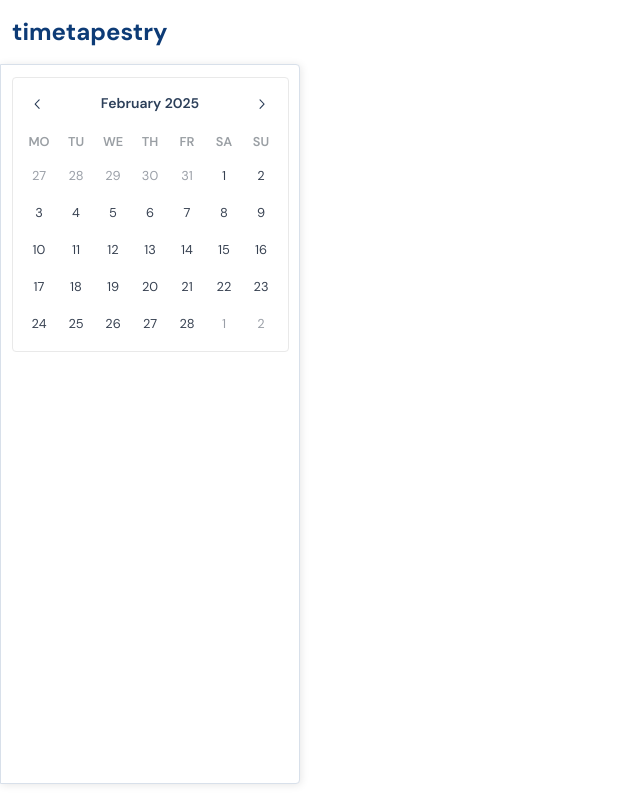
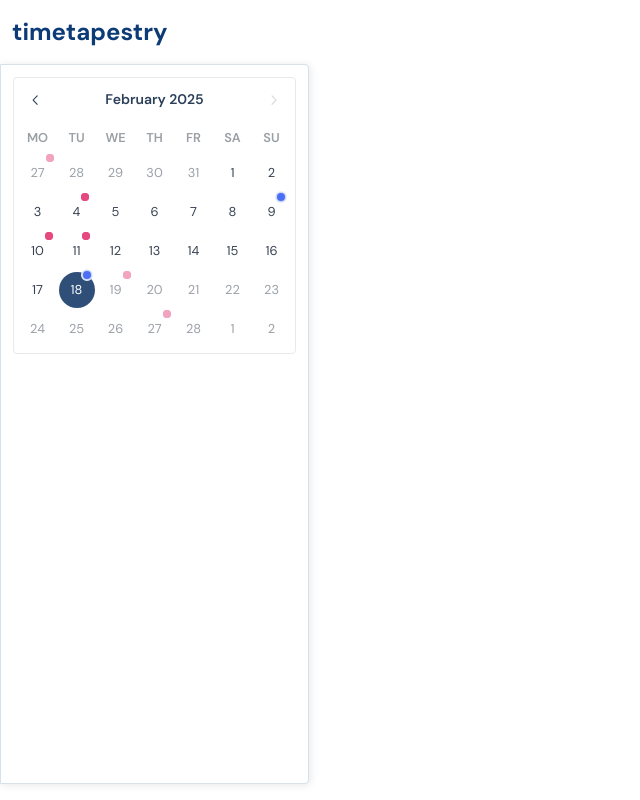
Before and after one commit to aniqatc/time-tapestry, a React (Vite) app: page / in a window 1280 px wide. Shown: the whole page, without its empty margins (0-640 px from the left). Built offline with nearby package versions, Linux system fonts and the light colour scheme.

Commit message:
cal: date limits, event indicators, useState, styling

```diff
--- a/src/components/Sidebar/Calendar.tsx
+++ b/src/components/Sidebar/Calendar.tsx
@@ -1,21 +1,53 @@
-import { DatePicker, DatePickerProps } from '@mantine/dates';
+import dayjs from 'dayjs';
+
+import { DatePicker } from '@mantine/dates';
 import { Indicator } from '@mantine/core';
 import { MantineProvider, createTheme } from '@mantine/core';
+import { useState } from 'react';
 
 import '@mantine/core/styles.css';
 import '@mantine/dates/styles.css';
-
 import '@styles/calendar.css';
 
 const theme = createTheme({
   fontFamily: 'inherit',
 });
 
+const siteEvents: number[] = [27, 10, 11, 4, 19]; // hard-coded for now
+const userEvents: number[] = [new Date().getDate(), 9]; // hard-coded for now
+
+function eventRenderer(date: Date): React.ReactNode {
+  const day: number = date.getDate();
+  const isEvent: boolean = siteEvents.includes(day);
+  const isUserEvent: boolean = userEvents.includes(day);
+
+  return (
+    <Indicator
+      withBorder
+      size={12}
+      color={isUserEvent ? 'indigo' : 'pink'}
+      disabled={!isEvent && !isUserEvent}
+      processing={isUserEvent}
+      offset={-5}
+    >
+      <div>{day}</div>
+    </Indicator>
+  );
+}
+
 export default function Calendar(): JSX.Element {
+  const [date, setDate] = useState<Date | null>(dayjs().toDate());
+
   return (
     <MantineProvider theme={theme}>
-      <div className="border-gray-light rounded-sm border p-2">
-        <DatePicker />
+      <div className="border-gray-light rounded-sm border p-1">
+        <DatePicker
+          value={date}
+          onChange={setDate}
+          minDate={dayjs().subtract(100, 'year').toDate()}
+          maxDate={dayjs().toDate()}
+          renderDay={eventRenderer}
+        />
       </div>
     </MantineProvider>
   );
--- a/src/components/Sidebar/Sidebar.tsx
+++ b/src/components/Sidebar/Sidebar.tsx
@@ -7,7 +7,7 @@ interface SidebarProps {
 export default function Sidebar({ className = '' }: SidebarProps): JSX.Element {
   return (
     <aside
-      className={`shadow-primary border-primary-200 flex h-[90%] w-[300px] flex-col items-center gap-2 rounded-tr-sm rounded-br-sm border bg-white px-2 py-3 ${className}`}
+      className={`shadow-primary border-primary-200 flex h-[90%] w-min flex-col items-center gap-2 rounded-tr-sm rounded-br-sm border bg-white px-3 py-3 ${className}`}
     >
       <Calendar />
     </aside>
--- a/src/styles/calendar.css
+++ b/src/styles/calendar.css
@@ -15,6 +15,8 @@
 
 .mantine-DatePicker-day {
   color: #374151;
+  border-radius: 50%;
+  margin: 1px;
 }
 
 .mantine-UnstyledButton-root:hover:where(
```
